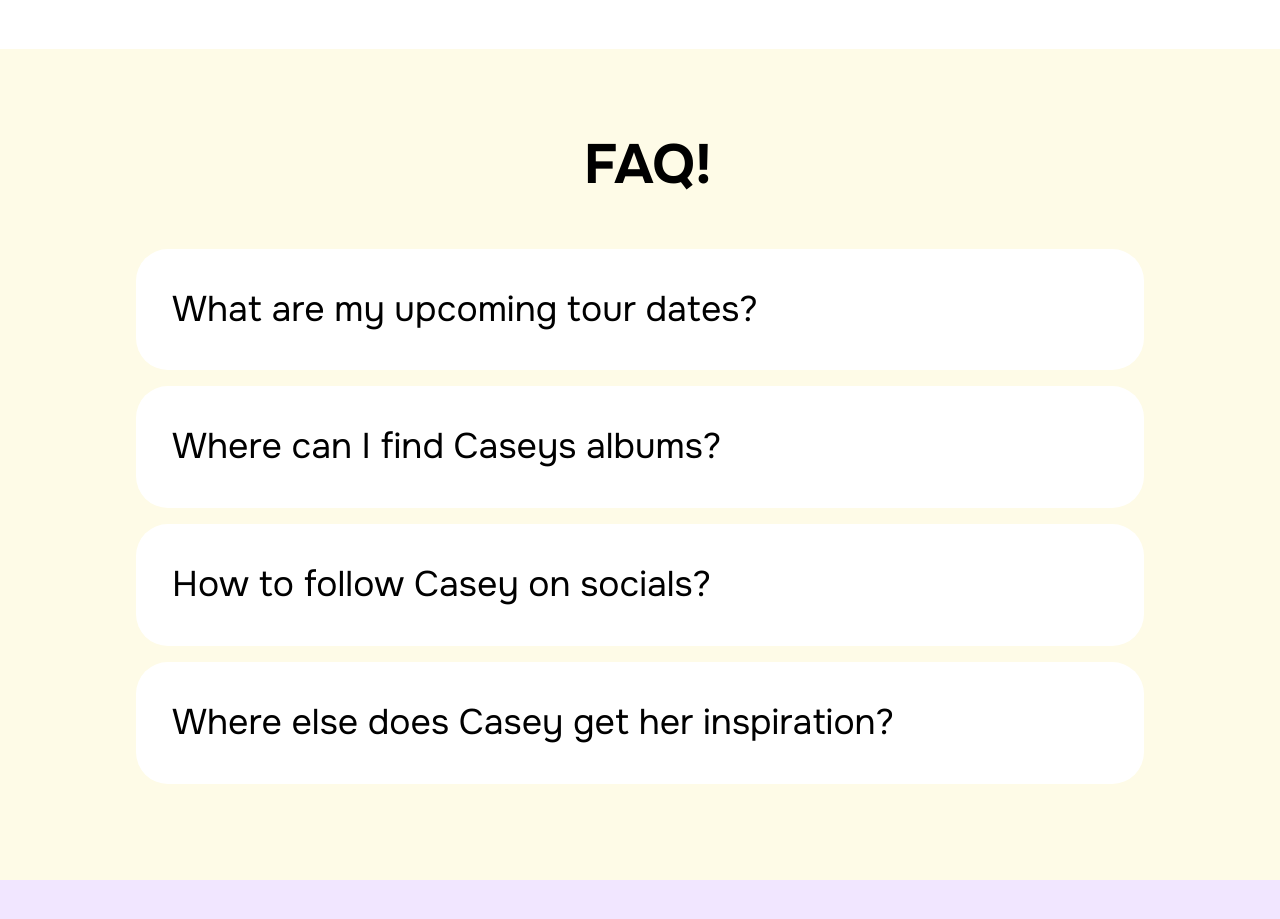
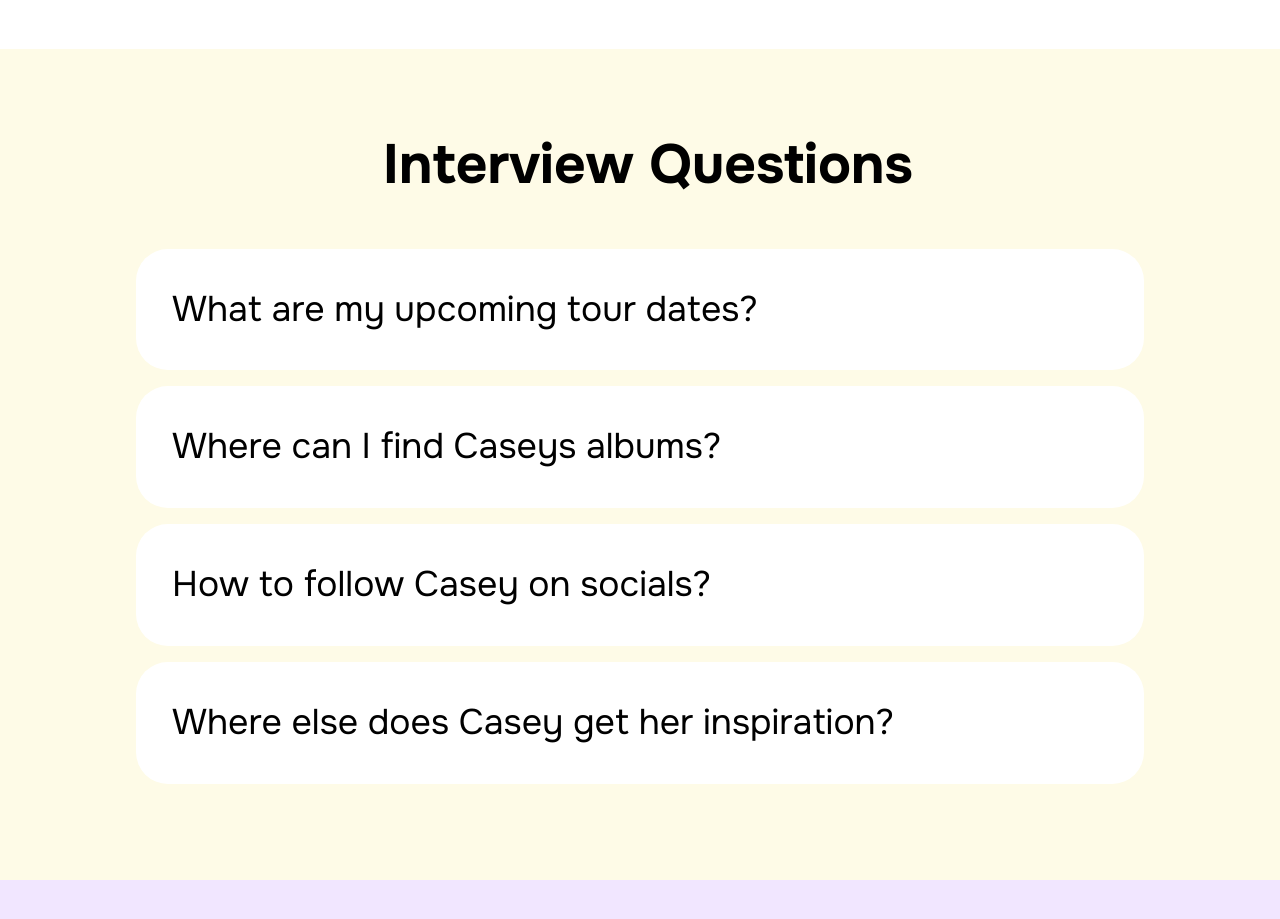
Before and after one commit to Cmcburney2308/cmcburney2308.github.io, a plain HTML site: page CASEYBKUP/home.html in a window 1280 px wide. Shown: the part 4180-5099 px from the top of the page. Drawn offline with Linux system fonts and the light colour scheme.

Commit message:
Change FAQ! to Interview Questions!

```diff
--- a/CASEYBKUP/home.html
+++ b/CASEYBKUP/home.html
@@ -278,7 +278,7 @@
                     <div class="row justify-content-center mb-5">
                         <div class="col-12 content-head">
                             <div class="mbr-section-head">
-                                <h4 class="mbr-section-title mbr-fonts-style align-center mb-0 display-2"><strong>&nbsp;FAQ!</strong></h4>
+                                <h4 class="mbr-section-title mbr-fonts-style align-center mb-0 display-2"><strong>&nbsp;Interview Questions</strong></h4>
 
                             </div>
                         </div>
```
